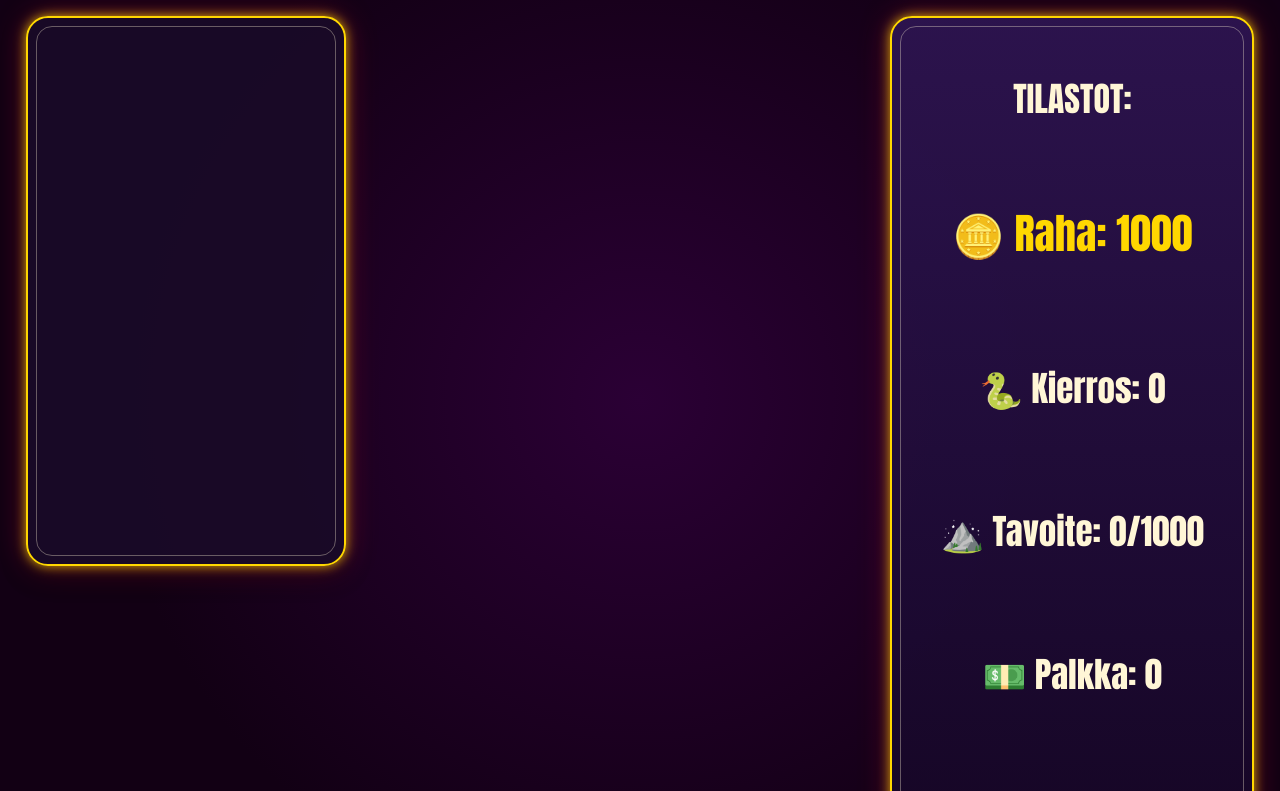
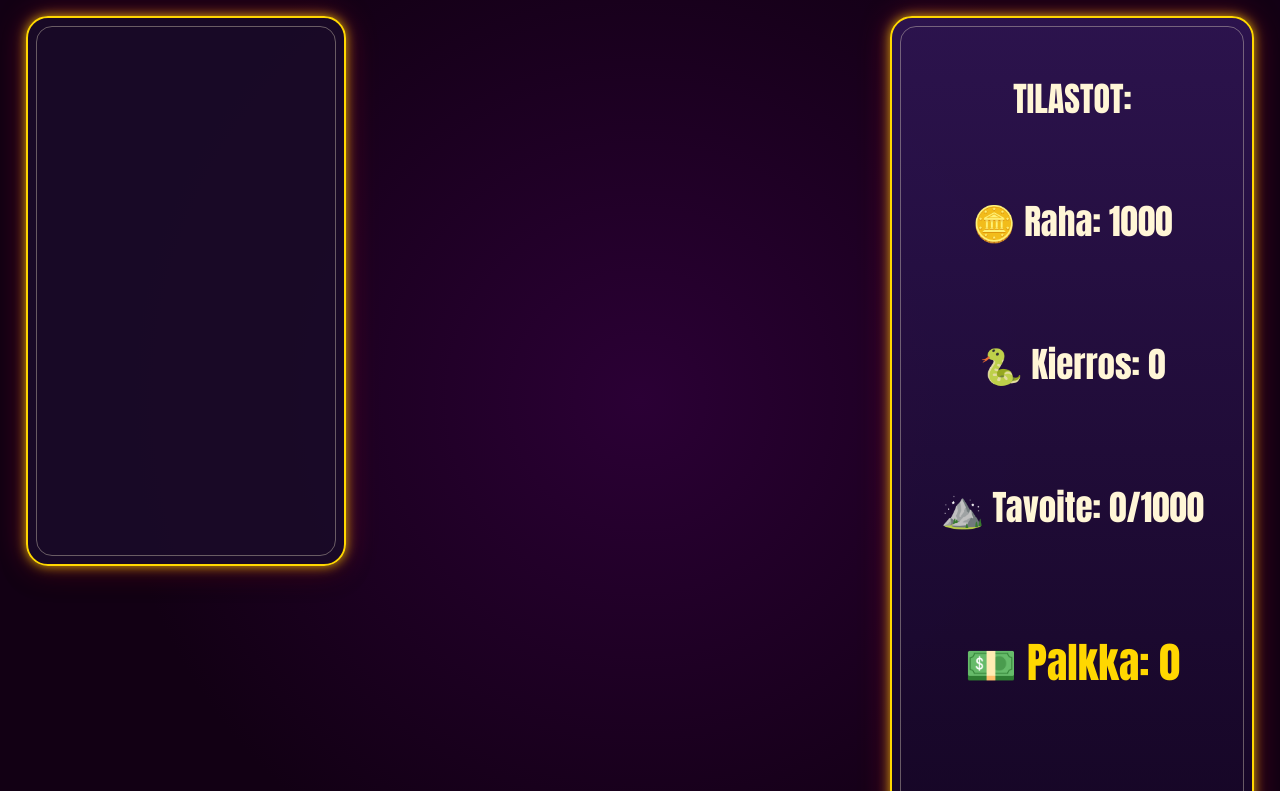
Before and after one commit to YeahIHasProblems/Ohjelmisto-projekti, a Flask app: page /lento in a window 1280 px wide. Shown: the top 791 px of the page. Run offline with Flask 3, Linux system fonts and the light colour scheme.

Commit message:
okei nyt se on valmis!valmis!

```diff
--- a/templates/lento.html
+++ b/templates/lento.html
@@ -170,9 +170,10 @@
             border: 1px solid rgba(255, 246, 214, 0.35);
             pointer-events: none;
         }
-        .stats p:first-child {
-        color: #ffd700;
-        font-size: 42px;
+        .stats p:nth-child(4) {
+            color: #ffd700;
+            font-size: 42px;
+            font-weight: bold;
         }
         .location-name,
         .right-panel h3,
```
